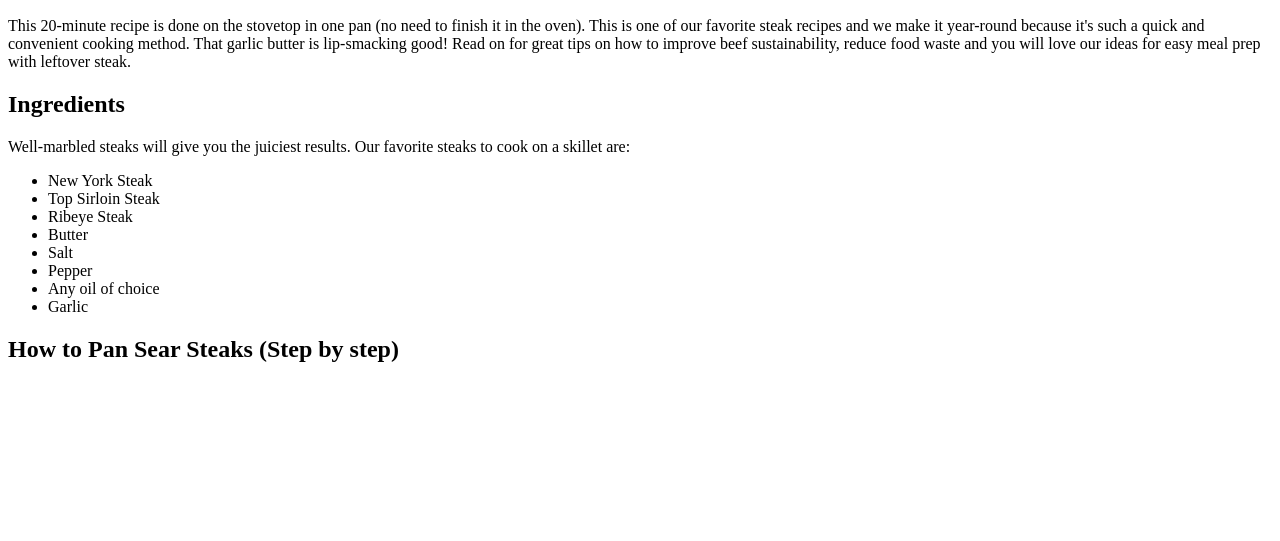
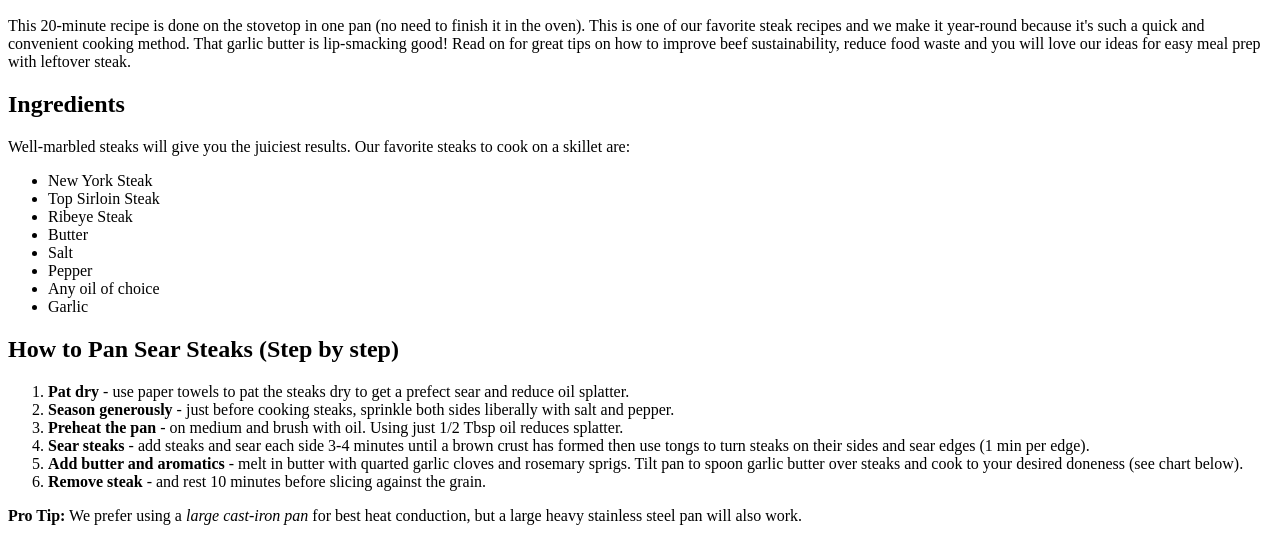
Before and after one commit to tylersortijas/odin-recipes, a plain HTML site: page recipes/steak.html in a window 1280 px wide. Shown: the part 347-888 px from the top of the page. Before the commit the page ends 800 px from the top, so only its background shows below. Drawn offline with Linux system fonts and the light colour scheme.

Commit message:
Added "steps" heading and list
Added a heading for the steps and a unordered list for the step by step for making the food.
Included a "Pro Tip" on the bottom as well.

```diff
--- a/recipes/steak.html
+++ b/recipes/steak.html
@@ -31,5 +31,14 @@
     </ul>
 
     <h2>How to Pan Sear Steaks (Step by step)</h2>
+    <ol>
+        <li><strong>Pat dry</strong> - use paper towels to pat the steaks dry to get a prefect sear and reduce oil splatter.</li>
+        <li><strong>Season generously</strong> - just before cooking steaks, sprinkle both sides liberally with salt and pepper.</li>
+        <li><strong>Preheat the pan</strong> - on medium and brush with oil. Using just 1/2 Tbsp oil reduces splatter.</li>
+        <li><strong>Sear steaks</strong> - add steaks and sear each side 3-4 minutes until a brown crust has formed then use tongs to turn steaks on their sides and sear edges (1 min per edge).</li>
+        <li><strong>Add butter and aromatics</strong> - melt in butter with quarted garlic cloves and rosemary sprigs. Tilt pan to spoon garlic butter over steaks and cook to your desired doneness (see chart below).</li>
+        <li><strong>Remove steak</strong> - and rest 10 minutes before slicing against the grain.</li>
+    </ol>
+    <p><strong>Pro Tip:</strong> We prefer using a <em>large cast-iron pan</em> for best heat conduction, but a large heavy stainless steel pan will also work.</p>
 </body>
 </html>
```
